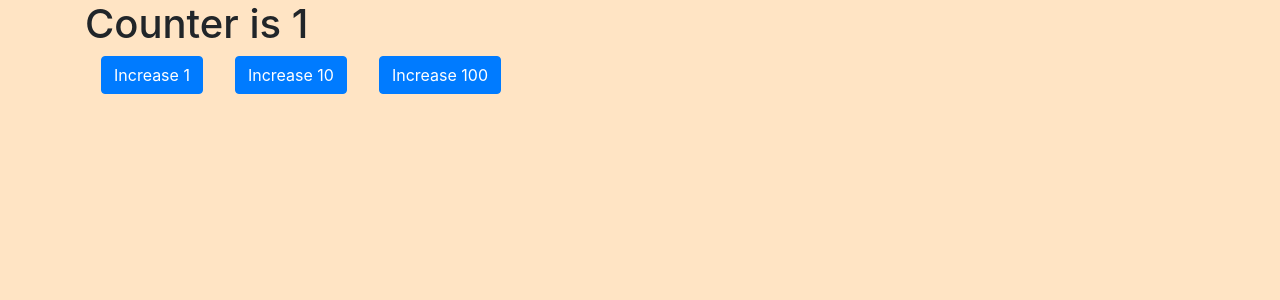
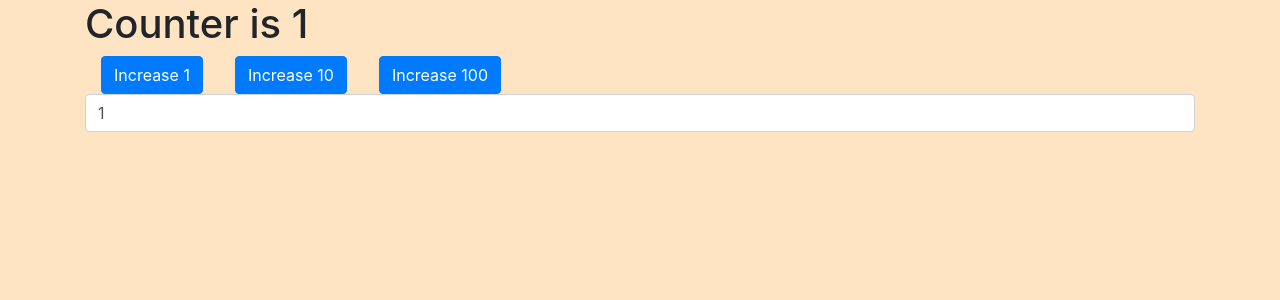
Before and after one commit to EricCoteReact/ReactSteps, a React (Create React App) app: page / in a window 1280 px wide. Shown: the top 300 px of the page. Built offline with nearby package versions, Linux system fonts and the light colour scheme.

Commit message:
Add textbox below the buttons.

```diff
--- a/src/counter/Counter.jsx
+++ b/src/counter/Counter.jsx
@@ -1,5 +1,6 @@
 import React from 'react';
 import MyButton from './MyButton';
+import {Input} from 'reactstrap';
 
 export default class Counter extends React.Component{
     constructor(props) {
@@ -14,6 +15,7 @@ export default class Counter extends React.Component{
                 <MyButton onIncrease={this.increase} increment="1" />
                 <MyButton onIncrease={this.increase} increment="10" />
                 <MyButton onIncrease={this.increase} increment="100" />
+                <Input type="text" value={this.state.count} />
             </>
         );
     }
```
